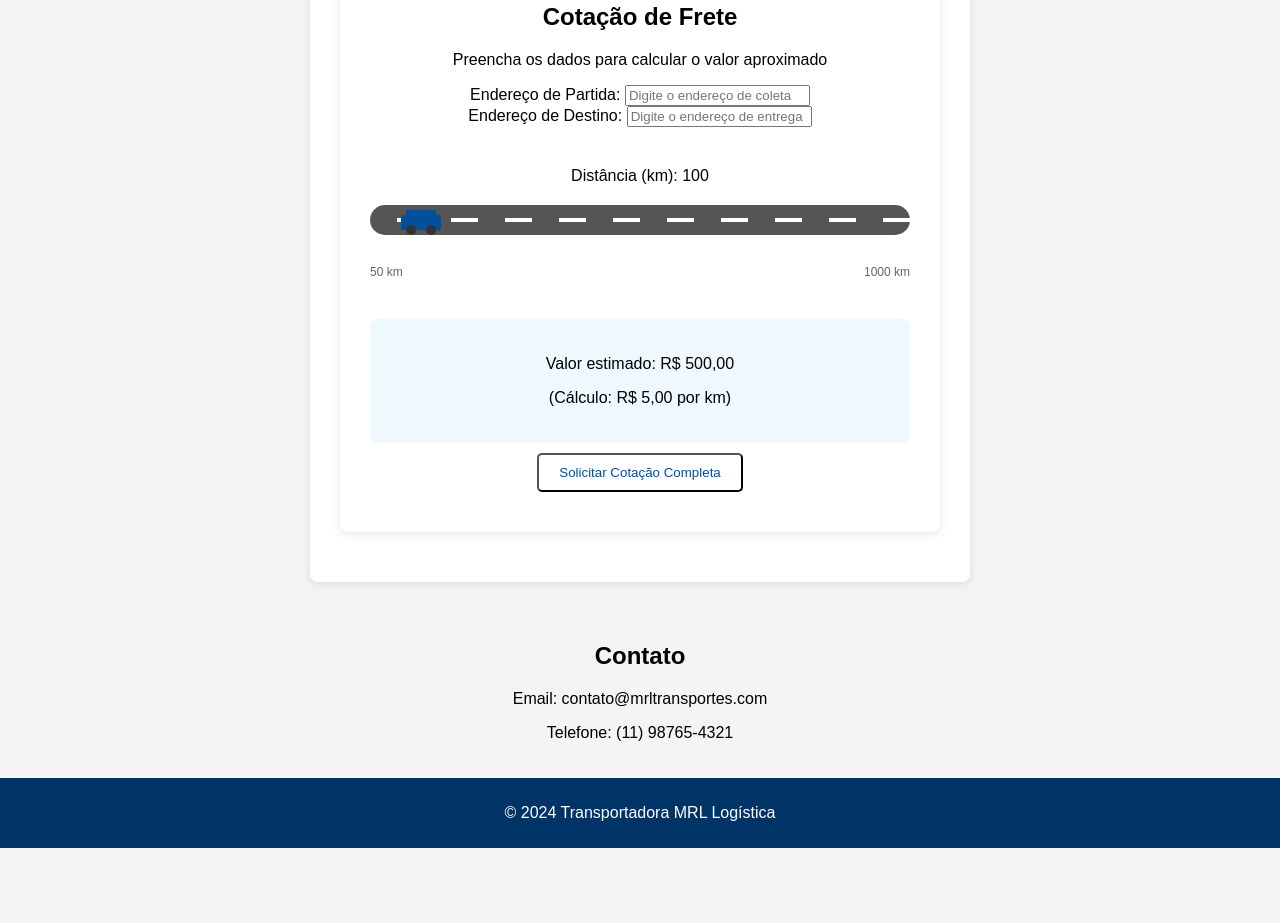
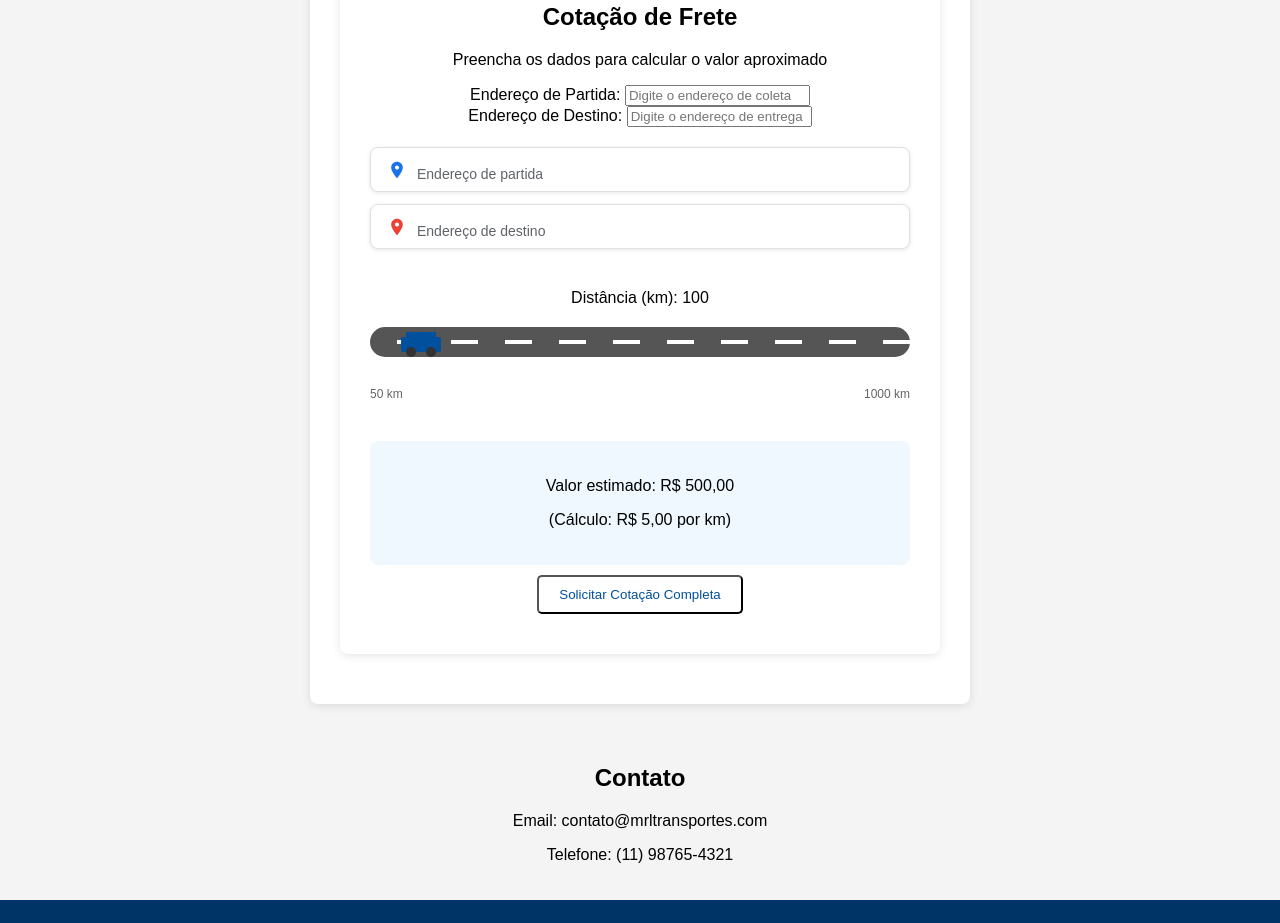
Before and after one commit to leandrocirilojs/mlmlogistica, a plain HTML site: page index.html in a window 1280 px wide. Shown: the part 868-1791 px from the top of the page. Before the commit the page ends 1716 px from the top, so only its background shows below. Drawn offline with Linux system fonts and the light colour scheme; a script that the page names is missing.

Commit message:
Update index.html

```diff
--- a/index.html
+++ b/index.html
@@ -54,10 +54,33 @@
             <input type="text" id="partida" placeholder="Digite o endereço de coleta">
         </div>
 
+
         <div class="form-group">
             <label for="destino">Endereço de Destino:</label>
             <input type="text" id="destino" placeholder="Digite o endereço de entrega">
         </div>
+
+
+
+
+  <div class="endereco-maps">
+    <div class="campo-endereco partida">
+        <input type="text" id="partida" placeholder=" " autocomplete="off">
+        <label for="partida">Endereço de partida</label>
+    </div>
+
+    <div class="campo-endereco destino">
+        <input type="text" id="destino" placeholder=" " autocomplete="off">
+        <label for="destino">Endereço de destino</label>
+    </div>
+</div>
+
+
+
+
+
+
+
 
         <div class="slider-container">
     <label for="distancia">Distância (km): <span id="distancia-value">100</span></label>
```
